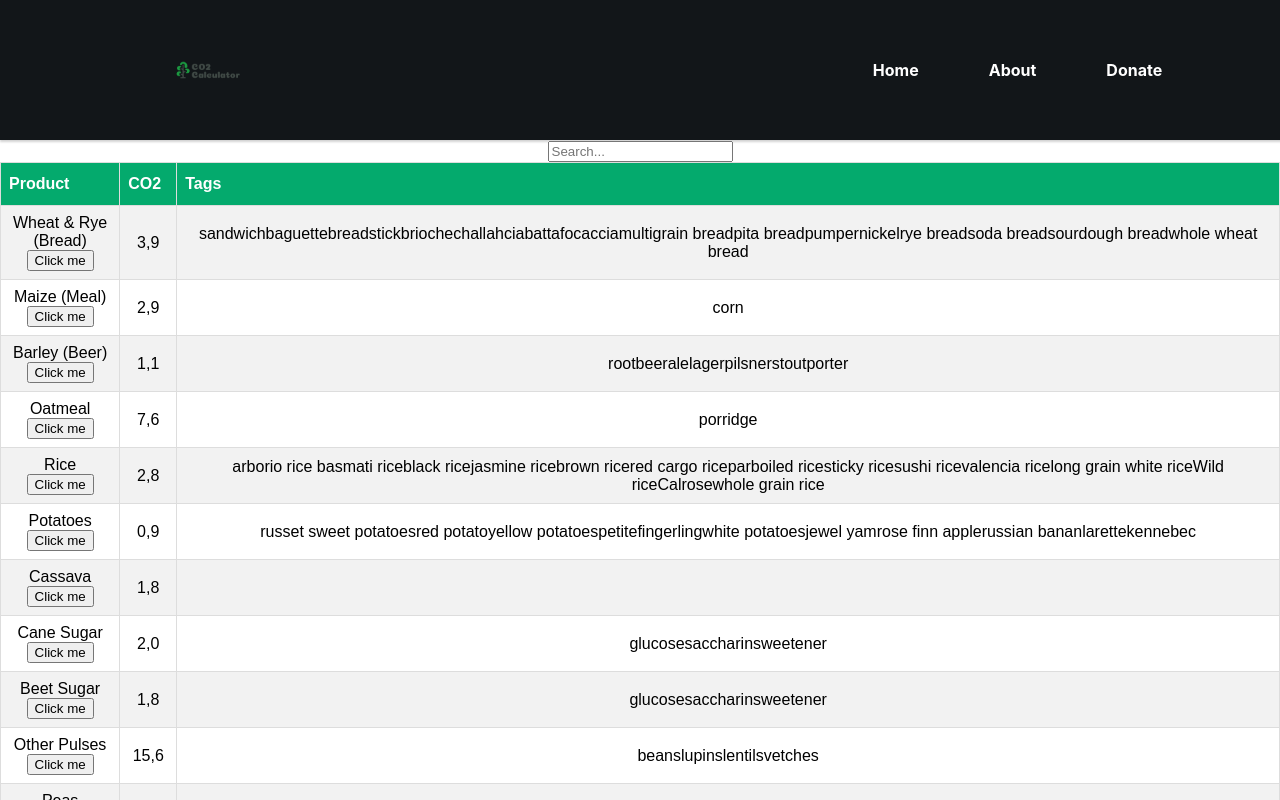
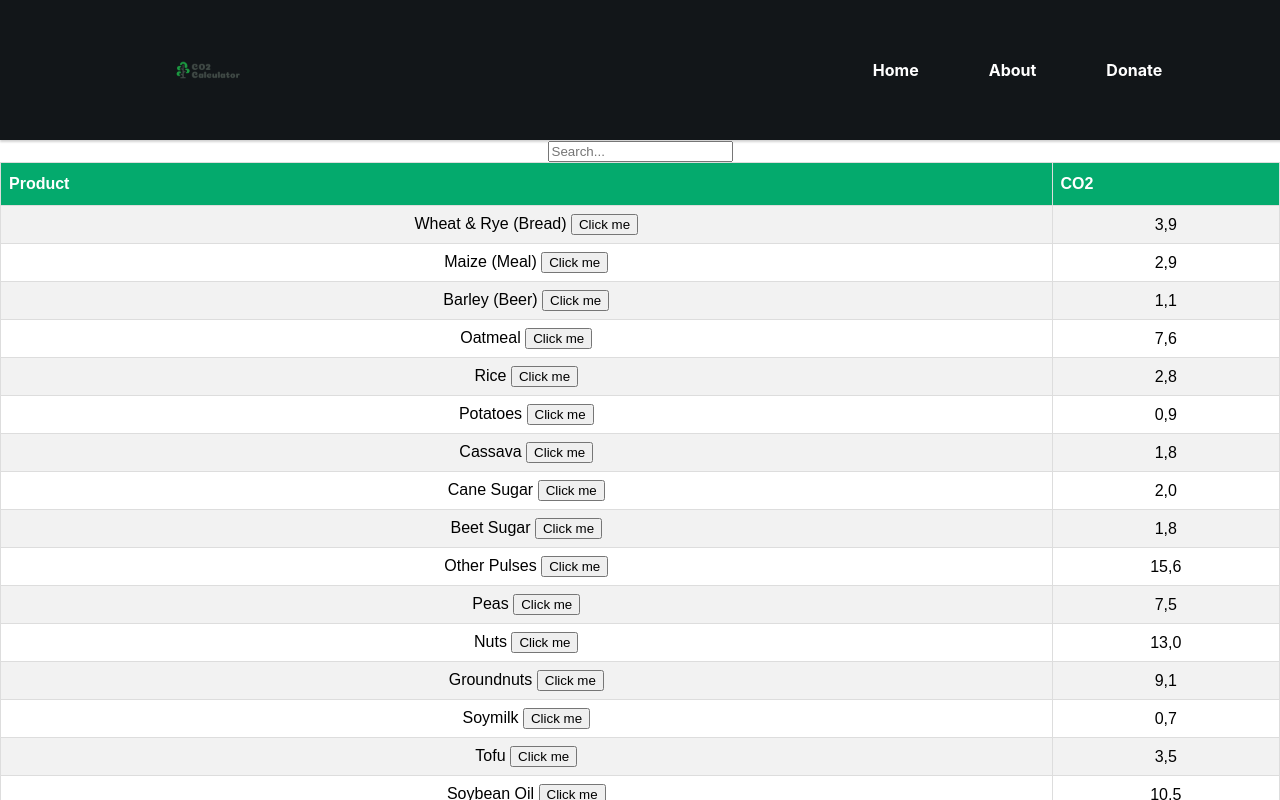
Before and after one commit to OhLawdHeCoding/Halo, a React (Create React App) app in the folder CO2_calculator/co2/: page / in a window 1280 px wide. Shown: the top 800 px of the page. Built offline with nearby package versions, Linux system fonts and the light colour scheme.

Commit message:
tags gone

```diff
--- a/CO2_calculator/co2/src/Components/Databasebox.js
+++ b/CO2_calculator/co2/src/Components/Databasebox.js
@@ -17,10 +17,10 @@ function Databasebox({data}) {
                     <tr>
                         <th>Product</th>
                         <th>CO2</th>
-                        <th>Tags</th>
+
                     </tr>
                         {data.map((val, key) => {
-                            return <tr className="Product" key={key}><td>{val.Product} <AddButton/></td><td>{val.MeanC02}</td><td>{val.Tags}</td></tr>
+                            return <tr className="Product" key={key}><td>{val.Product} <AddButton/></td><td>{val.MeanC02}</td></tr>
                         })}
                     </table>
         </div>
```
Also changed, not shown: 1 other file (tests, documents, lock files or other folders).
